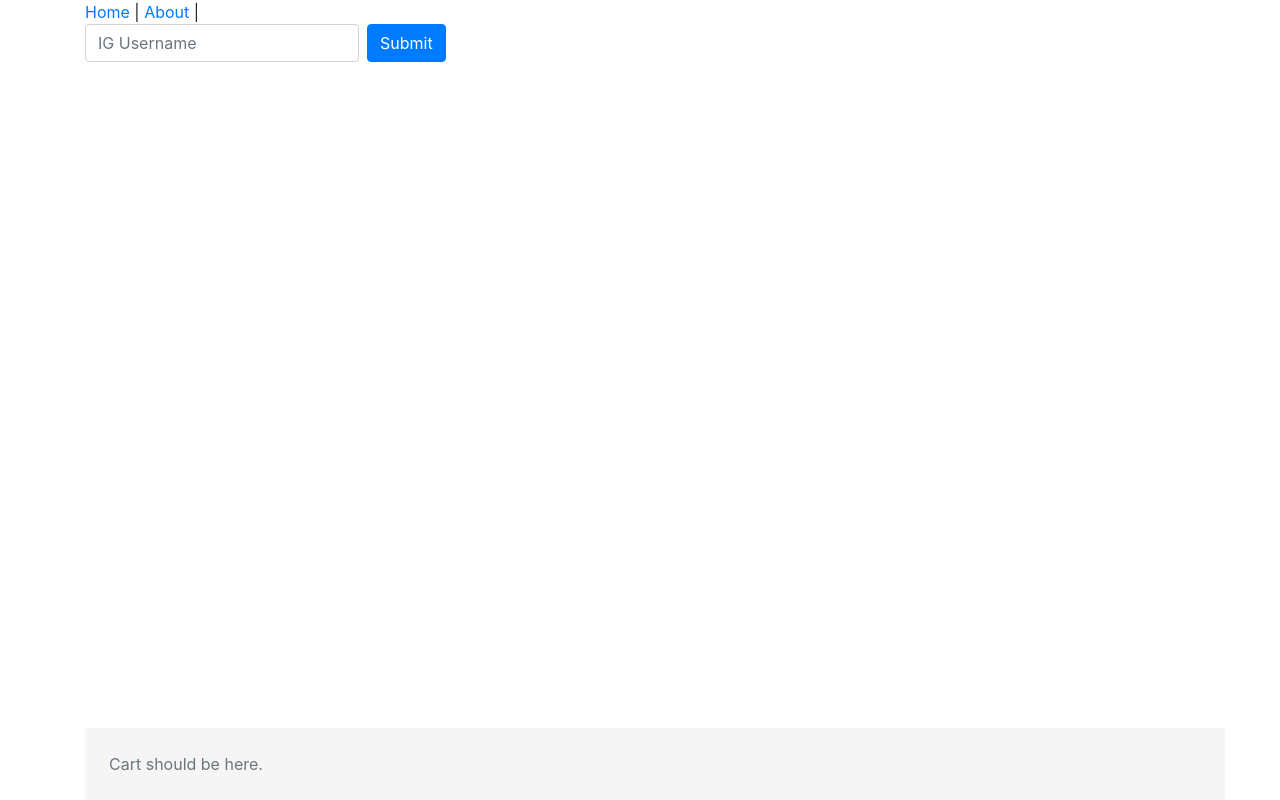
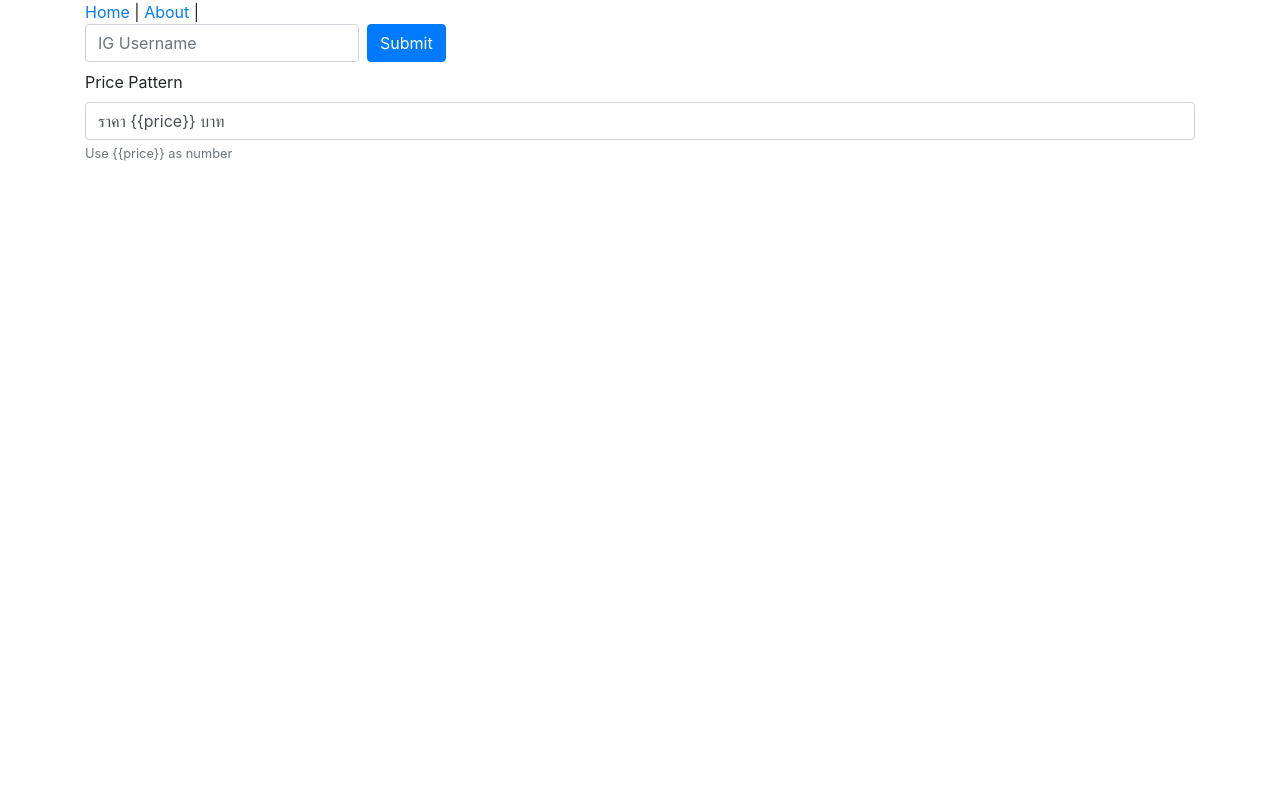
Before and after one commit to Ceece/billig, a Vue app: page / in a window 1280 px wide. Built offline with nearby package versions, Linux system fonts and the light colour scheme.

Commit message:
total price

```diff
--- a/package.json
+++ b/package.json
@@ -12,6 +12,7 @@
     "bootstrap": "^4.4.1",
     "bootstrap-vue": "^2.12.0",
     "core-js": "^3.6.4",
+    "lodash": "^4.17.15",
     "vue": "^2.6.11",
     "vue-router": "^3.1.6"
   },
--- a/src/views/NewBill.vue
+++ b/src/views/NewBill.vue
@@ -8,9 +8,19 @@
 
     <User v-bind:user="user" />
 
+    <form>
+      <div class="form-group">
+        <label for="price-pattern">Price Pattern</label>
+        <input type="text" class="form-control" id="price-pattern" v-model="pricePattern">
+        <small class="form-text text-muted">
+          <span v-html="`Use {{price}} as number`"></span>
+        </small>
+      </div>
+    </form>
+
 		<div class="gallery">
 
-			<div class="gallery-item" v-for="(item) in media" v-bind:key="item.id">
+			<div class="gallery-item" v-for="(item) in mediaWithPrice()" v-bind:key="item.id">
 
         <label :for="item.id" class="gallery-label">
           <img :src="item.image" class="gallery-image" alt="">
@@ -18,22 +28,24 @@
 
         <input class="d-none" type="checkbox" :id="item.id" :value="item" v-model="checkedMedia">
 
-				<label :for="item.id" class="gallery-item-info">
-          <span class="truncate">{{item.caption}}</span>
-				</label>
+        <label :for="item.id" class="gallery-item-info">
+          <span class="truncate">{{item.caption}}</span><br />
+          <span>{{getPrice(item.caption)}}</span>
+        </label>
 
 			</div>
 
 		</div>
 
-    <div class="container footer">
-      <span class="text-muted">Cart should be here.</span>
+    <div class="container footer" v-if="checkedMedia.length">
+      <span class="text-muted">Total Price {{ sumPrice() }}</span>
     </div>
 	</div>
 </template>
 
 <script>
 import axios from 'axios'
+import _ from 'lodash'
 import User from '@/components/User.vue'
 
 export default {
@@ -43,10 +55,11 @@ export default {
   },
   data: function () {
     return {
-      usernameInput: '',
+      usernameInput: null,
       user: {},
       media: [],
-      checkedMedia: []
+      checkedMedia: [],
+      pricePattern: null
     }
   },
   mounted() {
@@ -57,6 +70,8 @@ export default {
     if (localStorage.media) {
       this.media = JSON.parse(localStorage.media)
     }
+
+    this.pricePattern = localStorage.pricePattern || 'ราคา {{price}} บาท'
   },
   watch: {
     user(newUser) {
@@ -98,6 +113,21 @@ export default {
           }
         })
       })
+    },
+    mediaWithPrice: function () {
+      return this.media.filter(({ caption }) => this.getPrice(caption))
+    },
+    getPrice: function(caption = '') {
+      const regex = new RegExp(this.pricePattern.replace('{{price}}', '([\\d,]+)').replace(/\s+/g, '\\s+'))
+      const res = caption.match(regex)
+      const price = res && parseInt(res[1].replace(/,/g, ''))
+      return price
+    },
+    sumPrice: function() {
+      const media = this.checkedMedia
+      const prices = _.map(media, ({ caption }) => this.getPrice(caption))
+      const sum = _.sum(prices)
+      return media.length > 1 ? `${prices.join(' + ')} = ${sum}` : sum
     }
   }
 }
```
